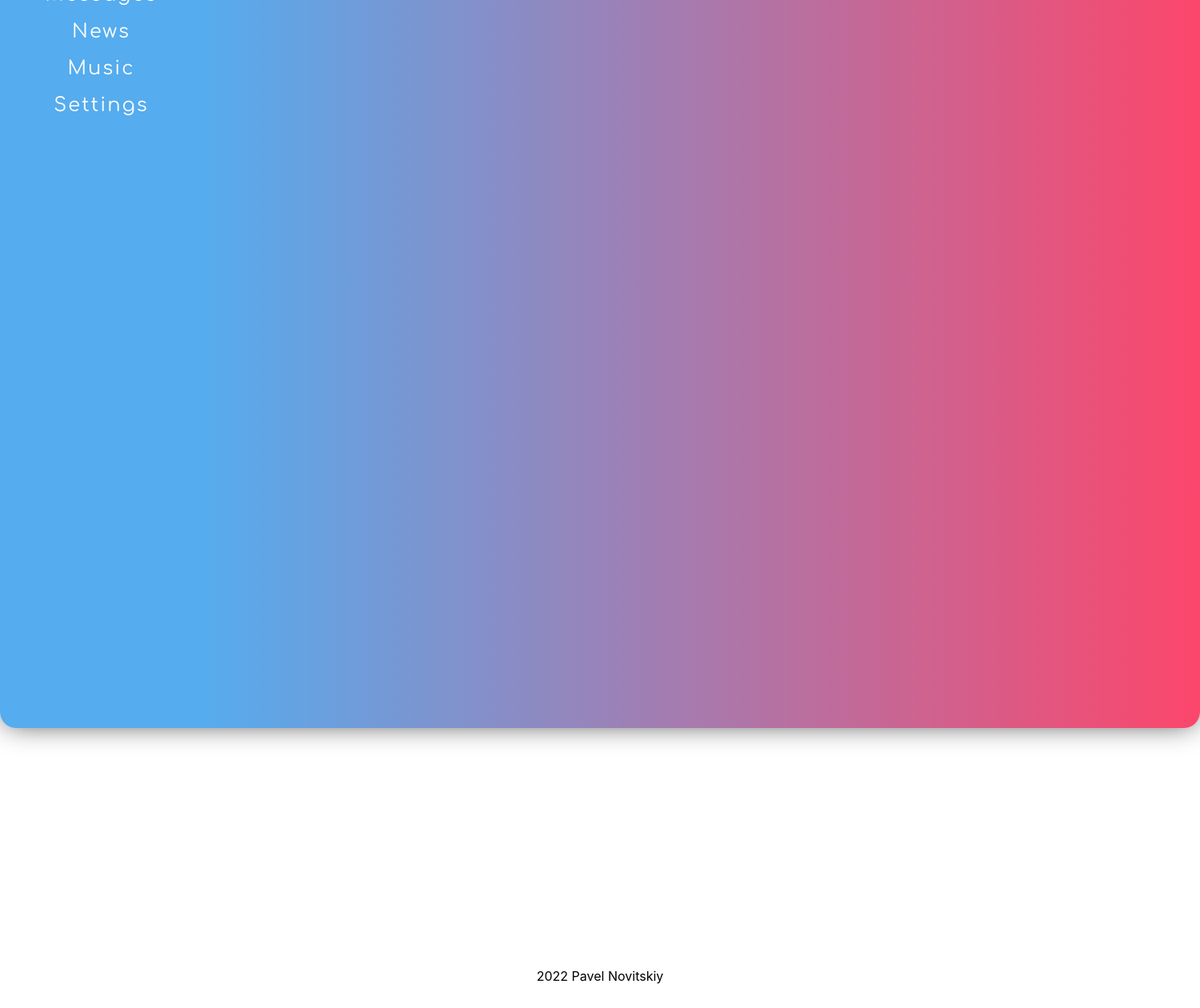
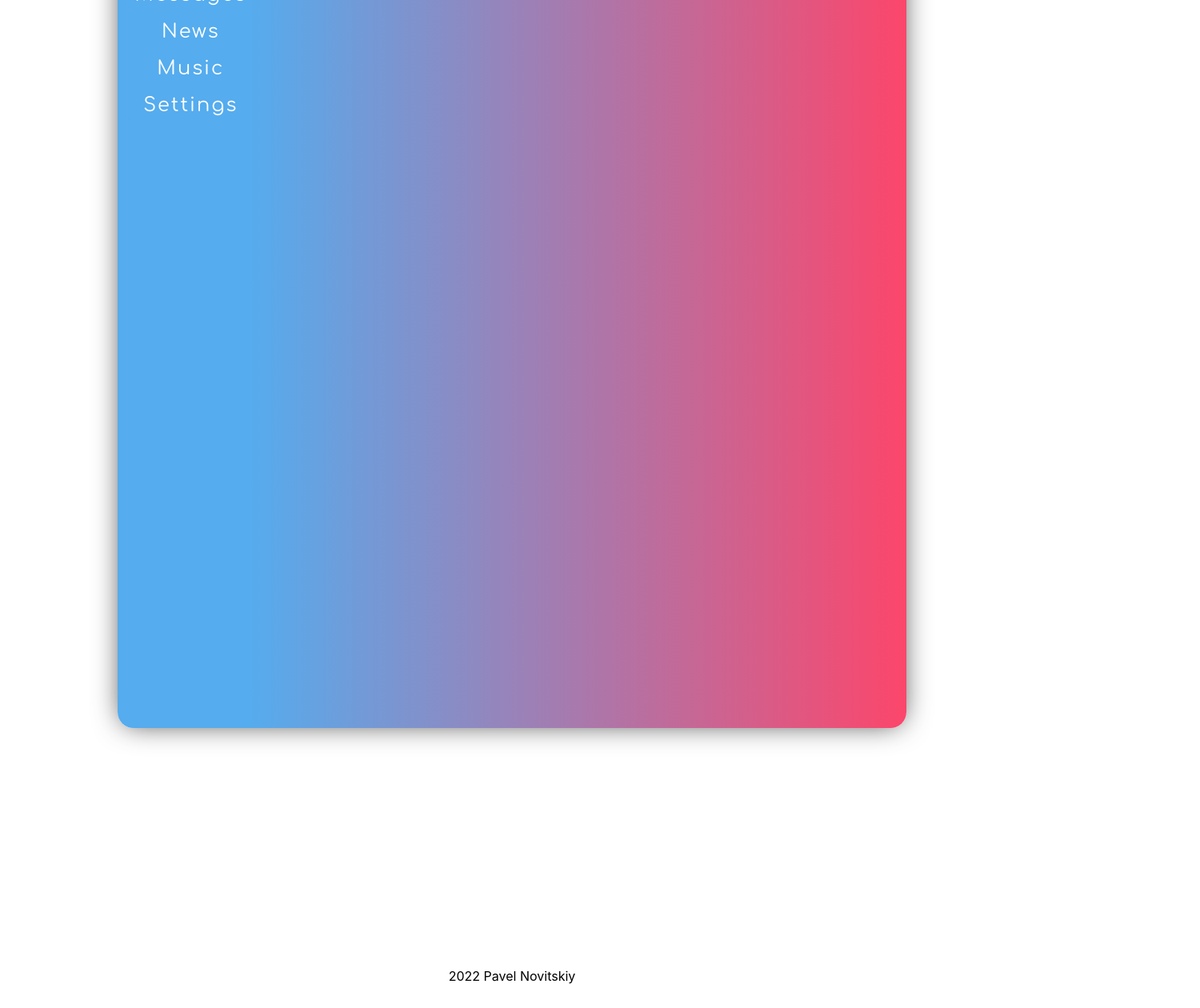
Before and after one commit to pnovitskii/Social-network-pet-project, a React (Create React App) app: page / in a window 1280 px wide. Shown: the part 155-1415 px from the top of the page at 80% size, 1500 px wide, since content can reach past the window. Built offline with nearby package versions, Linux system fonts and the light colour scheme.

Commit message:
flexible wide

```diff
--- a/src/App.css
+++ b/src/App.css
@@ -1,7 +1,7 @@
 .app-wrapper {
   margin: 0 auto;
-  width: 1500px;
-
+  /* width: 1500px; */
+  width: 77%;
   display: grid;
 
   grid-template-areas:
@@ -32,7 +32,8 @@
 }
 
 .footer {
-  width: 1500px;
+  /* width: 1500px; */
+  width: 100%;
   height: 350px;
   /* border: 1px solid black; */
   margin: auto;
--- a/src/components/Content/Header/Header.module.css
+++ b/src/components/Content/Header/Header.module.css
@@ -10,7 +10,7 @@
   /* background-color: azure; */
   /* background: rgb(232,226,136); */
   background: white;
-  width: 1500px;
+  /* width: 1500px; */
 
 
   /* border: 1px solid black; */
--- a/src/components/Navbar/Navbar.module.css
+++ b/src/components/Navbar/Navbar.module.css
@@ -5,10 +5,10 @@
     border-radius: 0px 0px 0px 20px;
     margin: 0 auto;
     /* margin-bottom: 100px; */
-    width: 250px;
+    /* width: 250px; */
     height: 1000px;
     /* border: 1px solid white; */
-
+    width: 100%;
 }
 
 .buttons {
@@ -56,7 +56,8 @@ a {
 
     color:white;
     /*margin-left: 7px;*/
-    width: 235px;
+    /* width: 235px; */
+    width: 100%;
     height: 36px;
     margin-bottom: 10px;
     /*box-shadow: 0 5px 0 #3C93D5;*/
```
